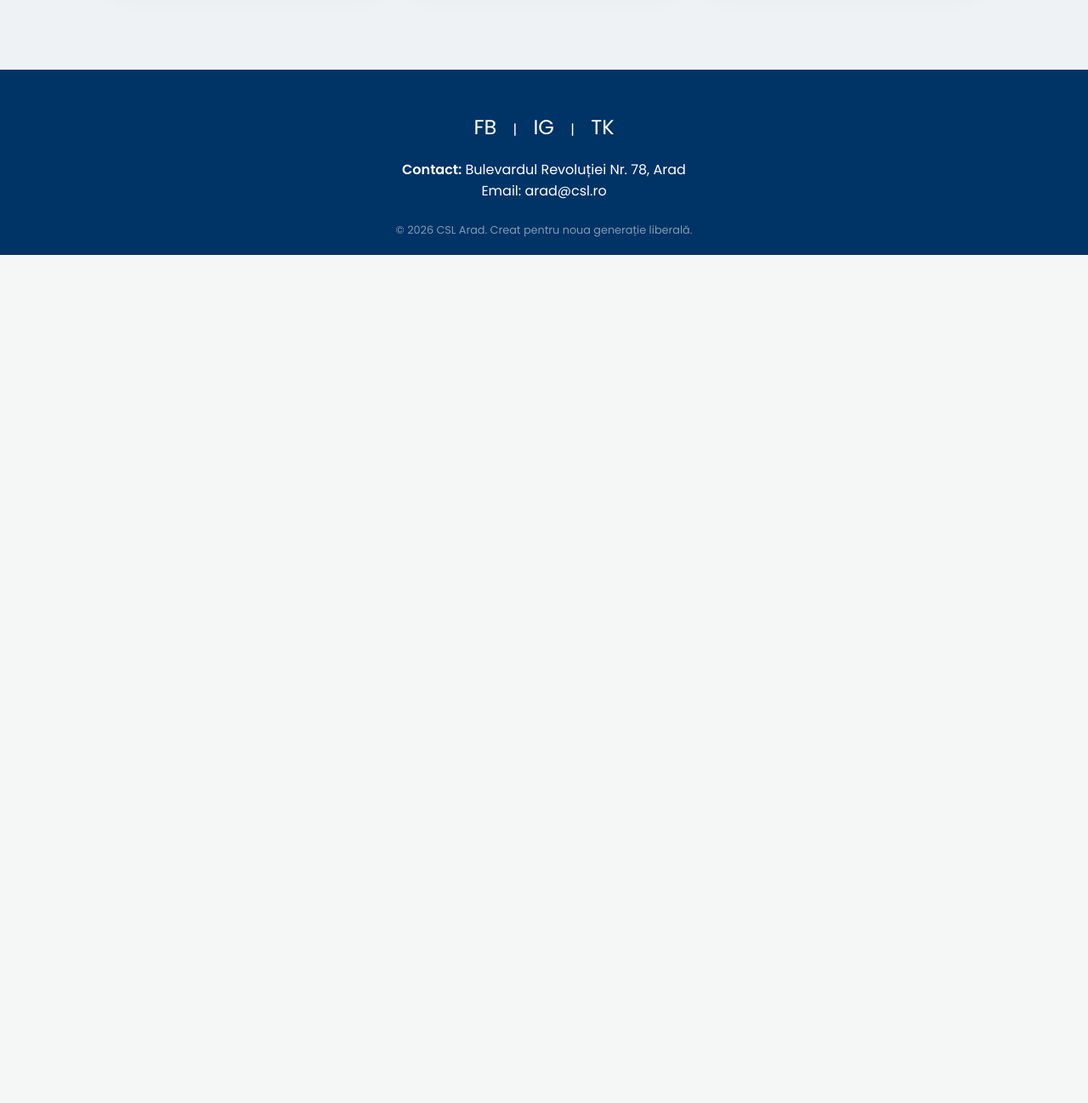
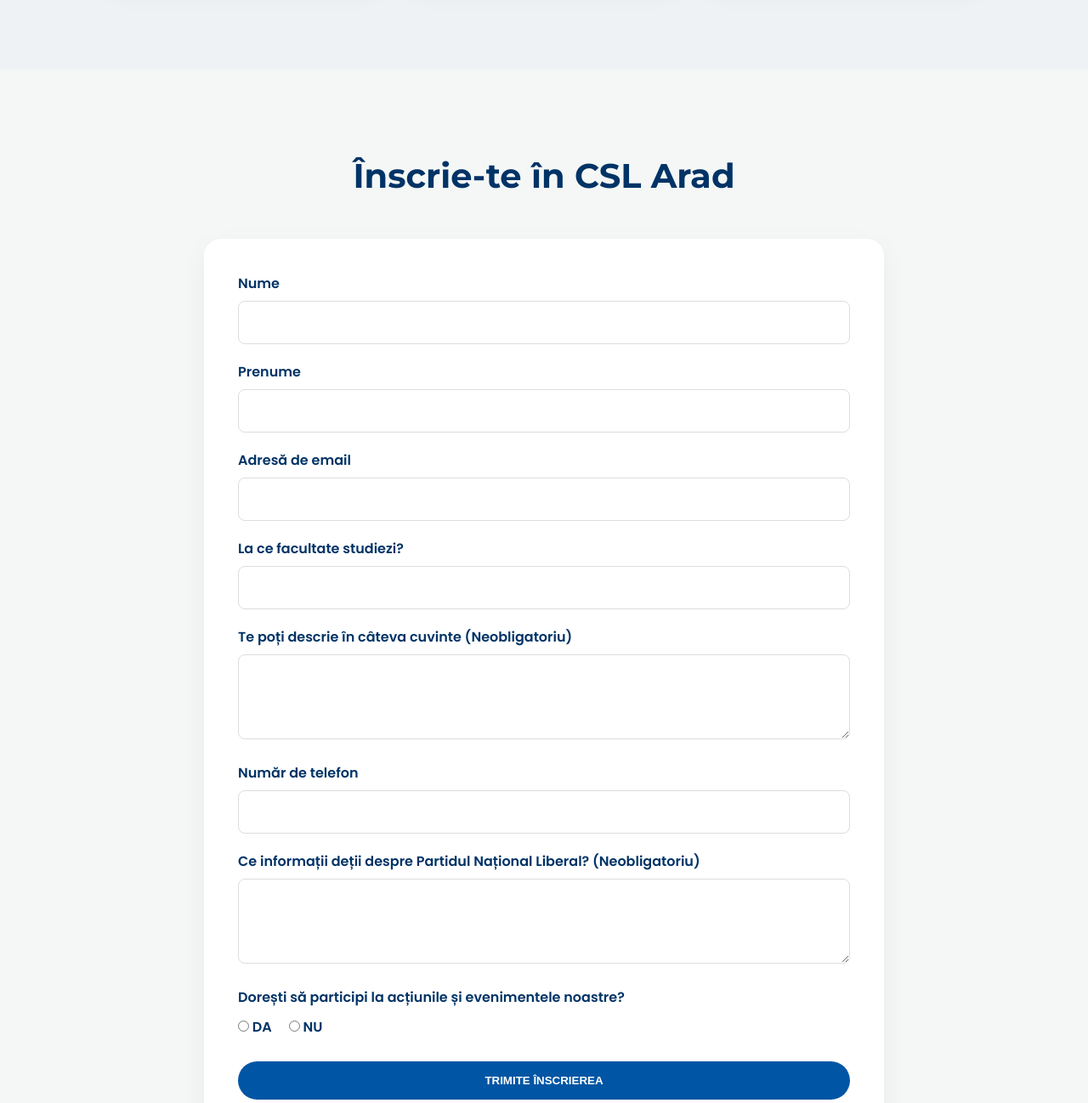
Before and after one commit to costeaseba08/cslarad, a plain HTML site: page index.html in a window 1280 px wide. Shown: the part 1623-2921 px from the top of the page at 85% size. Before the commit the page ends 1923 px from the top, so only its background shows below. Drawn offline with Linux system fonts and the light colour scheme.

Commit message:
Update index.html 1

```diff
--- a/index.html
+++ b/index.html
@@ -144,6 +144,77 @@
 
         .card h3 { color: var(--primary); margin-bottom: 15px; }
 
+        /* Stiluri Formular */
+        .form-container {
+            max-width: 800px;
+            margin: 0 auto;
+            background: white;
+            padding: 40px;
+            border-radius: 20px;
+            box-shadow: 0 10px 30px rgba(0,0,0,0.05);
+        }
+
+        .form-group {
+            margin-bottom: 20px;
+        }
+
+        .form-group label {
+            display: block;
+            margin-bottom: 8px;
+            font-weight: 600;
+            color: var(--dark);
+        }
+
+        .form-group input, .form-group textarea {
+            width: 100%;
+            padding: 12px 15px;
+            border: 1px solid #ddd;
+            border-radius: 8px;
+            font-family: 'Poppins', sans-serif;
+            font-size: 1rem;
+        }
+
+        .form-group textarea {
+            resize: vertical;
+            min-height: 100px;
+        }
+
+        .checkbox-group {
+            display: flex;
+            gap: 20px;
+            margin-top: 10px;
+        }
+
+        .checkbox-item {
+            display: flex;
+            align-items: center;
+            gap: 8px;
+            cursor: pointer;
+        }
+
+        .checkbox-item input {
+            width: auto;
+            cursor: pointer;
+        }
+
+        .btn-submit {
+            background: var(--primary);
+            color: white;
+            border: none;
+            padding: 15px 30px;
+            border-radius: 50px;
+            font-weight: 700;
+            cursor: pointer;
+            width: 100%;
+            text-transform: uppercase;
+            transition: 0.3s;
+        }
+
+        .btn-submit:hover {
+            background: var(--dark);
+            transform: translateY(-2px);
+        }
+
         /* Footer */
         footer {
             background: var(--dark);
@@ -193,7 +264,7 @@
             <h1>Îndrăznește să crezi în Arad.</h1>
             <p>Organizația studențească a PNL Arad – locul unde ideile tale devin proiecte de lege.</p>
             <br><br>
-            <a href="#contact" class="btn-main">Devino Membru</a>
+            <a href="#formular" class="btn-main">Devino Membru</a>
         </div>
     </section>
 
@@ -222,6 +293,54 @@
         </div>
     </section>
 
+    <section id="formular">
+        <h2 class="section-title">Înscrie-te în CSL Arad</h2>
+        <div class="form-container">
+            <form action="#">
+                <div class="form-group">
+                    <label for="nume">Nume</label>
+                    <input type="text" id="nume" name="nume" required>
+                </div>
+                <div class="form-group">
+                    <label for="prenume">Prenume</label>
+                    <input type="text" id="prenume" name="prenume" required>
+                </div>
+                <div class="form-group">
+                    <label for="email">Adresă de email</label>
+                    <input type="email" id="email" name="email" required>
+                </div>
+                <div class="form-group">
+                    <label for="facultate">La ce facultate studiezi?</label>
+                    <input type="text" id="facultate" name="facultate" required>
+                </div>
+                <div class="form-group">
+                    <label for="descriere">Te poți descrie în câteva cuvinte (Neobligatoriu)</label>
+                    <textarea id="descriere" name="descriere"></textarea>
+                </div>
+                <div class="form-group">
+                    <label for="telefon">Număr de telefon</label>
+                    <input type="tel" id="telefon" name="telefon" required>
+                </div>
+                <div class="form-group">
+                    <label for="info-pnl">Ce informații deții despre Partidul Național Liberal? (Neobligatoriu)</label>
+                    <textarea id="info-pnl" name="info-pnl"></textarea>
+                </div>
+                <div class="form-group">
+                    <label>Dorești să participi la acțiunile și evenimentele noastre?</label>
+                    <div class="checkbox-group">
+                        <label class="checkbox-item">
+                            <input type="radio" name="participare" value="DA" required> DA
+                        </label>
+                        <label class="checkbox-item">
+                            <input type="radio" name="participare" value="NU"> NU
+                        </label>
+                    </div>
+                </div>
+                <button type="submit" class="btn-submit">Trimite Înscrierea</button>
+            </form>
+        </div>
+    </section>
+
     <footer id="contact">
         <div class="social-links">
             <a href="#">FB</a> | <a href="#">IG</a> | <a href="#">TK</a>
```
